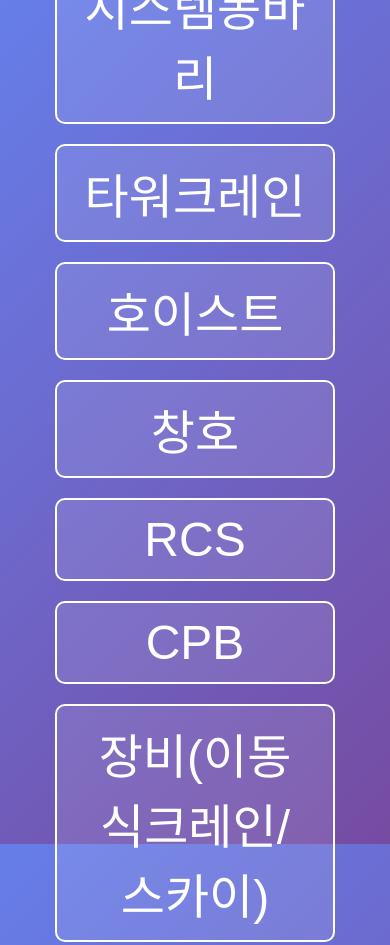
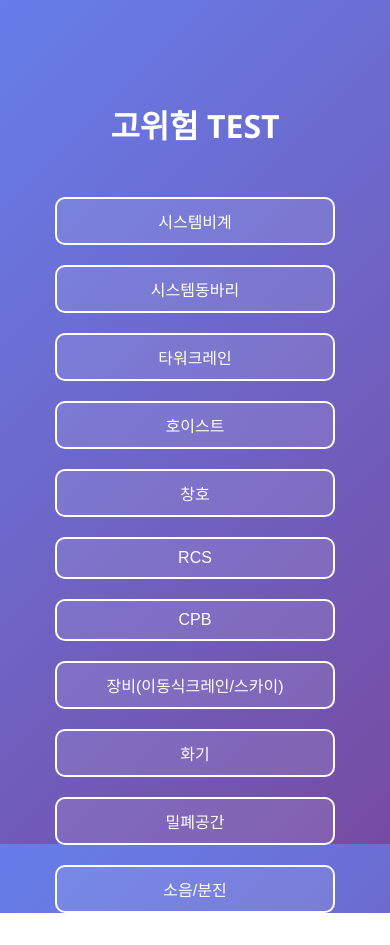
Before and after one commit to woojoo1004/woojoo, a plain HTML site: page index.html in a window 390 px wide. Shown: the top 945 px of the page. After the commit the page ends 913 px from the top, so only its background shows below. Drawn offline with Linux system fonts and the light colour scheme.

Commit message:
Update index.html

```diff
--- a/index.html
+++ b/index.html
@@ -26,7 +26,7 @@
       align-items: center;
       height: 100%;
       padding: 20px;
-  padding-top: 200px; /* ✅ 상단 여백 추가 */
+      padding-top: 200px;
       text-align: center;
     }
 
@@ -56,12 +56,12 @@
 
     @media (max-width: 600px) {
       h1 {
-    font-size: 3.0rem;
+        font-size: 2rem;
       }
 
       .button {
-    font-size: 3rem;
-    padding: 12px 24px;
+        font-size: 1rem;
+        padding: 10px 20px;
       }
     }
   </style>
```
Lines whose indentation alone changed are shown as unchanged.
